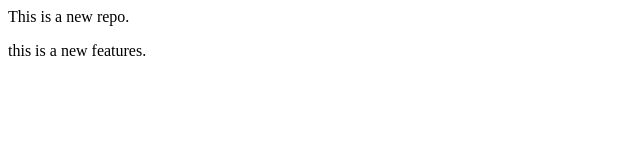
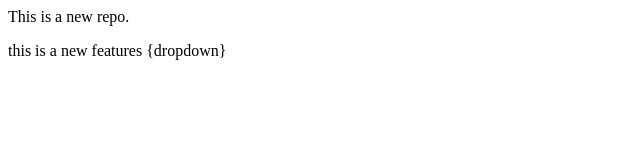
Before and after one commit to harshkr-cs/LocalRepo, a plain HTML site: page index.html in a window 1280 px wide. Shown: the full height of the page, 0-640 px from the left. Drawn offline with Linux system fonts and the light colour scheme.

Commit message:
Add dropdown

```diff
--- a/index.html
+++ b/index.html
@@ -1,2 +1,2 @@
 <p>This is a new repo.</p>
-<p>this is a new features.</p>
+<p>this is a new features {dropdown}</p>
```
